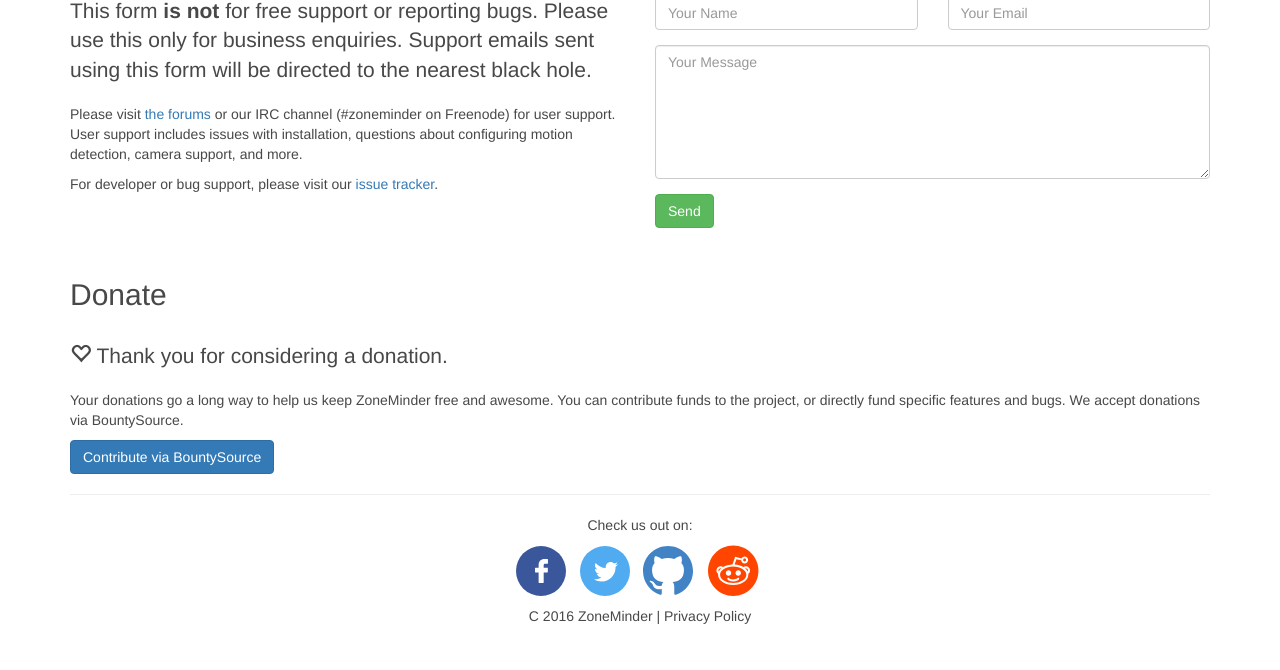
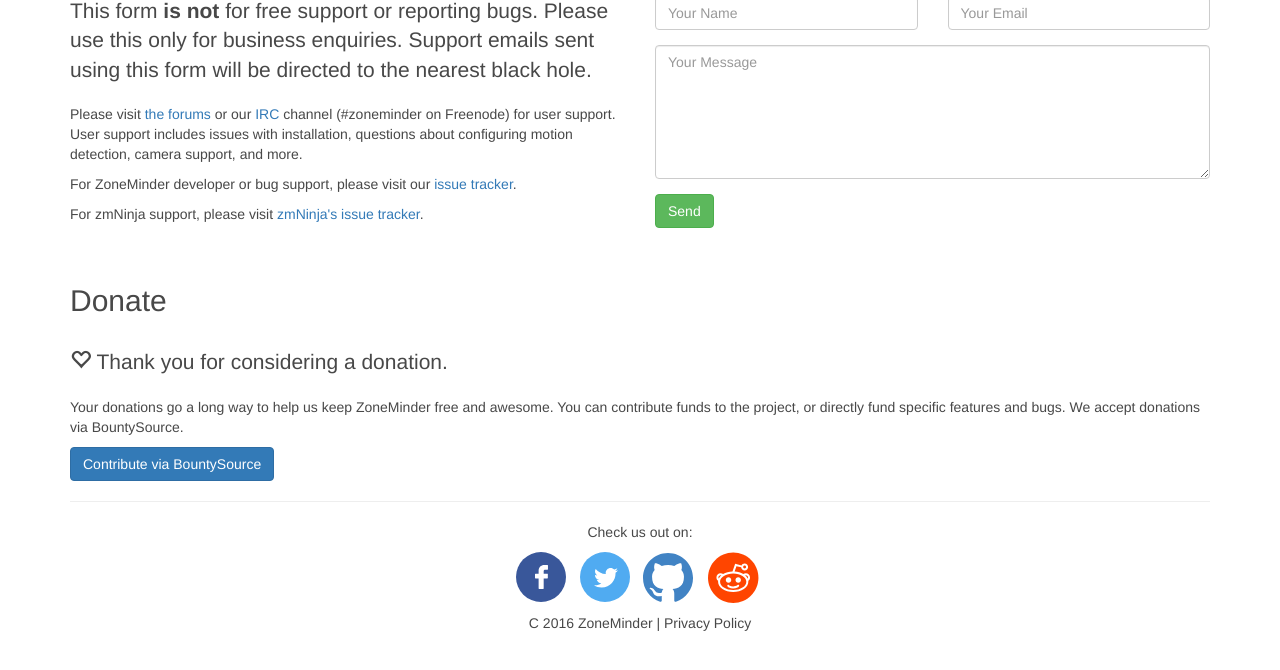
Before and after one commit to ZoneMinder/zoneminder.github.io, a Jekyll site: the page built from contact.html, in a window 1280 px wide, cut to the strip 104-774 px from the top of the page. Built offline with Jekyll 4.4.1, drawn with Linux system fonts in a browser that asks for light colours; nearby versions of some CDN libraries; comment, search, counter and statistics services are not loaded.

Commit message:
irc link, zmninja support link

```diff
--- a/contact.html
+++ b/contact.html
@@ -10,10 +10,14 @@ permalink: /contact/
 	<div class="col-md-6">
 		<p class="lead">This form <span style="font-weight:bold;">is not</span> for free support or reporting bugs. Please use this only for business enquiries. Support emails sent using this form will be directed to the nearest black hole.</p>
 
-		<p>Please visit <a href="https://forums.zoneminder.com" target="_blank">the forums</a> or our IRC channel (#zoneminder on Freenode) for user support.  User support includes issues with installation, questions about configuring motion detection, camera support, and more.</p>
+		<p>Please visit <a href="https://forums.zoneminder.com" target="_blank">the forums</a> or our <a href="http://webchat.freenode.net/?channels=zoneminder">IRC</a> channel (#zoneminder on Freenode) for user support.  User support includes issues with installation, questions about configuring motion detection, camera support, and more.</p>
 
-		<p>For developer or bug support, please visit our <a href="https://github.com/ZoneMinder/ZoneMinder/issues" target="_blank">issue tracker</a>.</p>
+		<p>For ZoneMinder developer or bug support, please visit our <a href="https://github.com/ZoneMinder/ZoneMinder/issues" target="_blank">issue tracker</a>.</p>
+
+        <p>For zmNinja support, please visit <a href="https://github.com/pliablepixels/zmNinja/issues" target="_blank">zmNinja's issue tracker</a>.</p>
+
 	</div>
+
 
 	<div class="col-md-6">
 		<form method="POST" action="//formspree.io/kjohnson+zoneminder@gnulnx.net" role="form">
```
